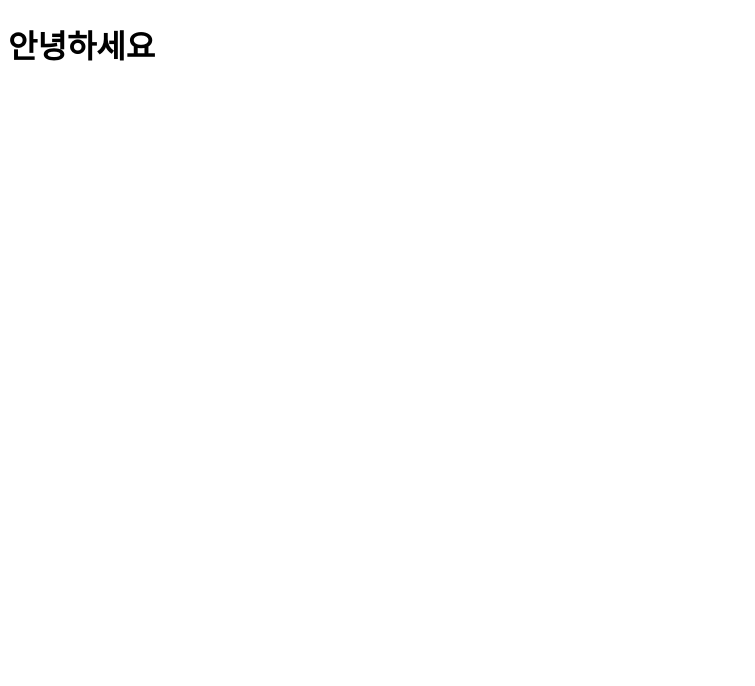
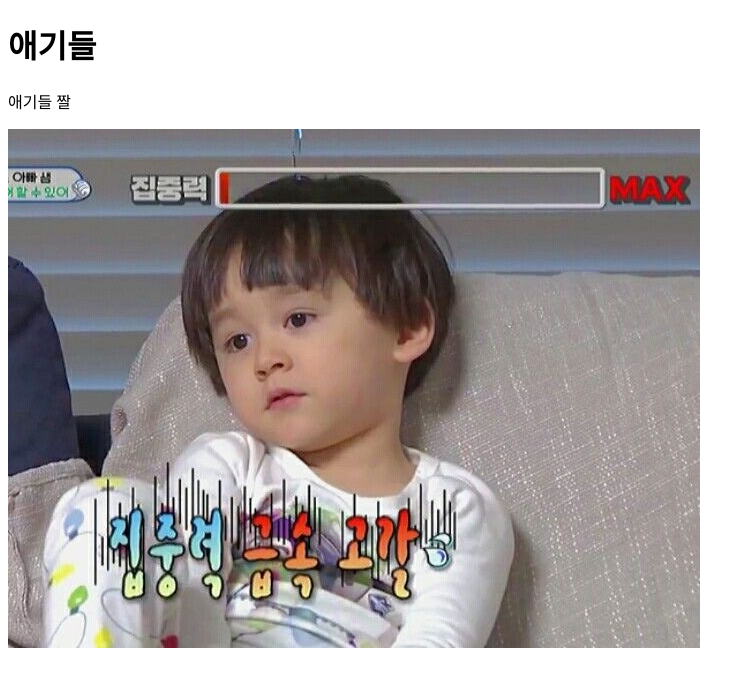
Before and after one commit to najeva49/test, a plain HTML site: page index.html in a window 1280 px wide. Shown: the whole page, without its empty margins (0-755 px from the left). Drawn offline with Linux system fonts and the light colour scheme.

Commit message:
Update index.html

```diff
--- a/index.html
+++ b/index.html
@@ -7,7 +7,9 @@
 </head>
 <body>
     <h1>
-        안녕하세요
+        애기들
     </h1>
+    <p>애기들 짤</p>
+<img src="img/3.jpg" alt="집중력 급속 고갈">
 </body>
 </html>
```
